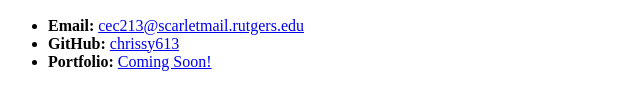
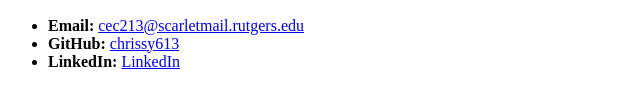
Before and after one commit to chrissy613/activity1, a plain HTML site: page index.html in a window 1280 px wide. Shown: the part 587-696 px from the top of the page, 0-640 px from the left. Drawn offline with Linux system fonts and the light colour scheme.

Commit message:
editted index.html

```diff
--- a/index.html
+++ b/index.html
@@ -9,7 +9,7 @@
         <ul>
             <li><b>Email:</b> <a href="cec213@scarletmail.rutgers.edu" target="_blank">cec213@scarletmail.rutgers.edu</a></li>
             <li><b>GitHub:</b> <a href="https://github.com/chrissy613" target="_blank">chrissy613</a></li>
-            <li><b>Portfolio:</b> <a href="as" target="_blank">Coming Soon!</a></li>
+            <li><b>LinkedIn:</b> <a href="https://www.linkedin.com/in/christopher-crook-b13563191/" target="_blank">LinkedIn</a></li>
         </ul>
     </body>
 </html>
```
